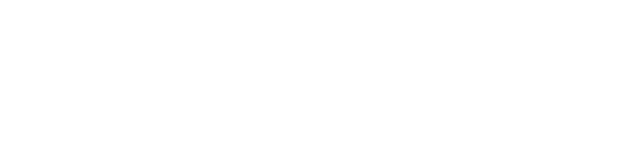
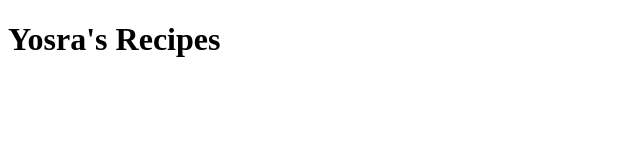
Before and after one commit to yosrakhaky/odin-recipes, a plain HTML site: page index.html in a window 1280 px wide. Shown: the whole page, without its empty margins (0-640 px from the left). Drawn offline with Linux system fonts and the light colour scheme.

Commit message:
added heading

```diff
--- a/index.html
+++ b/index.html
@@ -6,4 +6,7 @@
         <title>My Favourite Recipes</title>
     </head>
 
+    <body>
+    <h1>Yosra's Recipes</h1>
+    </body>
 </html>
```
